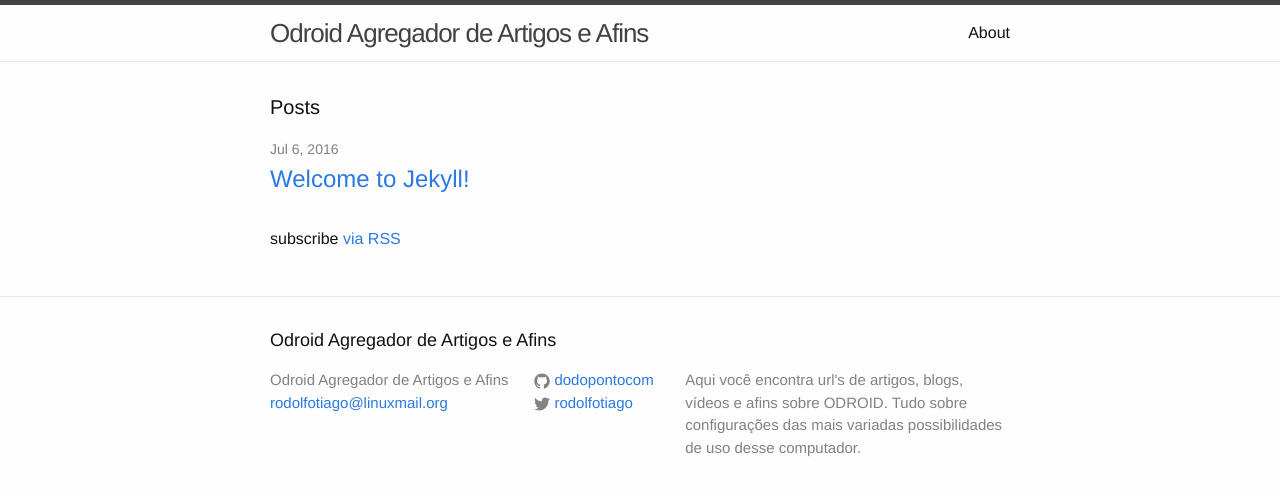
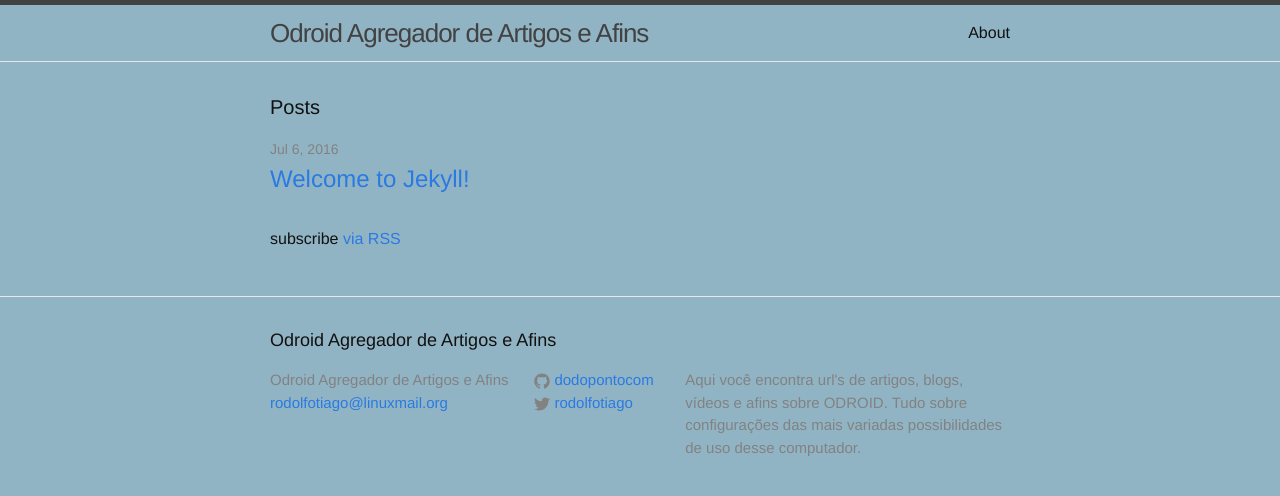
Before and after one commit to robsonneto5pi/odroid-br.github.io, a Jekyll site: the page built from index.html, in a window 1280 px wide. Shown: the top 496 px of the page. Built offline with Jekyll 4.4.1, drawn with Linux system fonts in a browser that asks for light colours.

Commit message:
Update main.scss
fdfdfd

```diff
--- a/css/main.scss
+++ b/css/main.scss
@@ -15,7 +15,7 @@ $base-line-height: 1.5;
 $spacing-unit:     30px;
 
 $text-color:       #111;
-$background-color: #fdfdfd;
+$background-color: #91B4C5;
 $brand-color:      #2a7ae2;
 
 $grey-color:       #828282;
```
